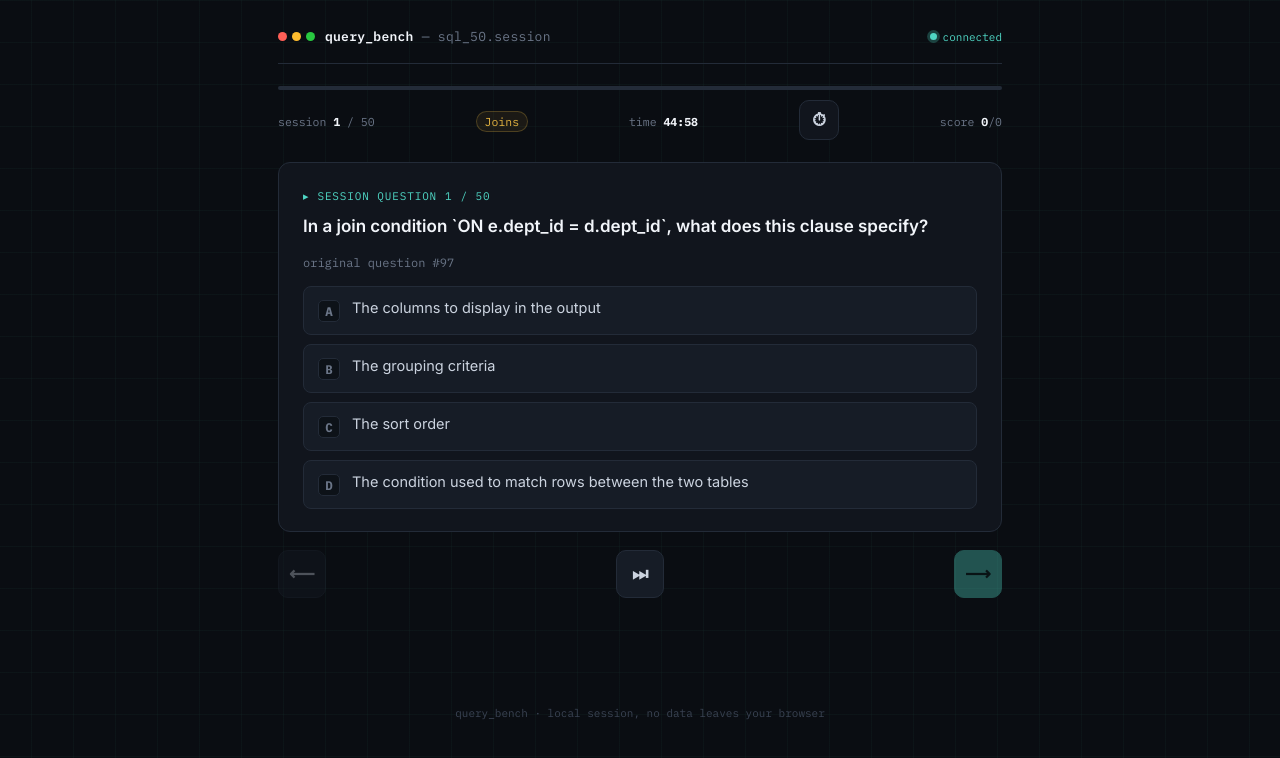
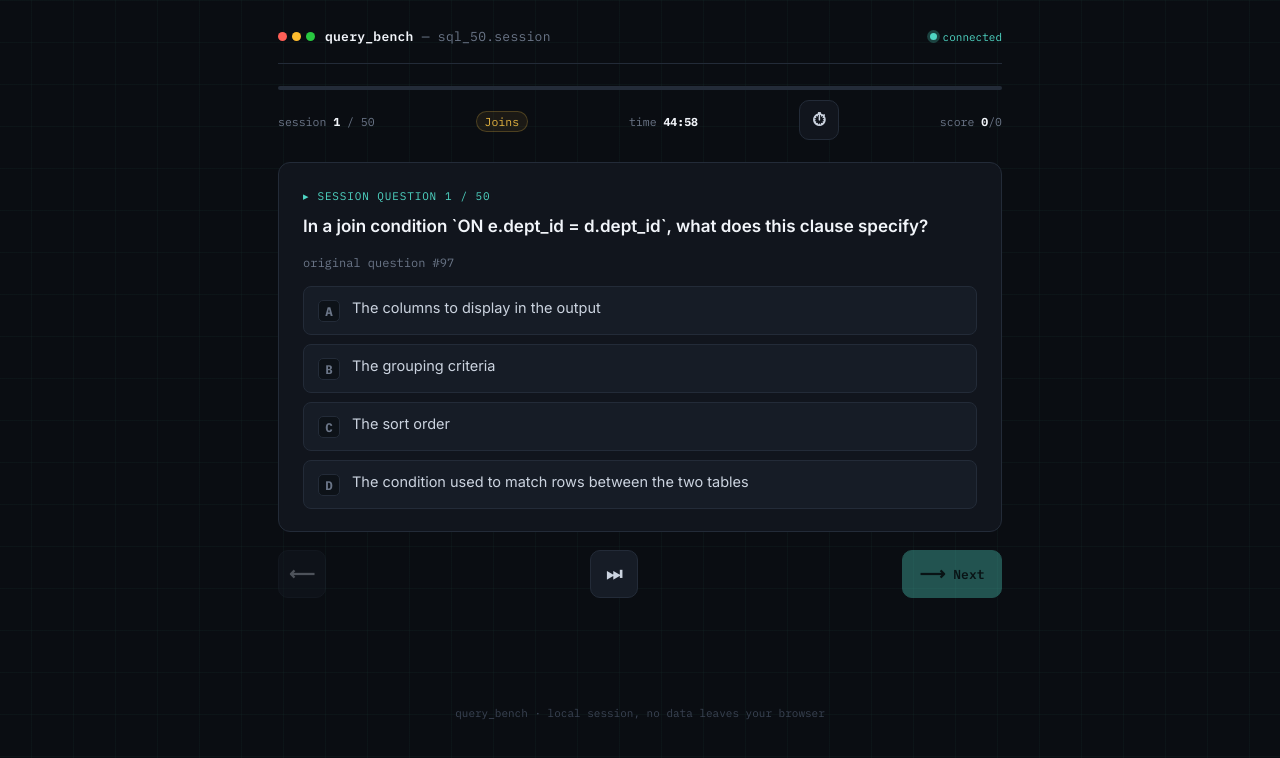
Before and after one commit to mayankpathakmp/sql-test, a React (Vite) app: page / in a window 1280 px wide. Both pictures are taken after a click on the button "▸ RUN QUERY — Start Test". Shown: the top 758 px of the page. Built offline with nearby package versions, Linux system fonts and the light colour scheme.

Commit message:
Make next button always visible and larger for last question navigation

```diff
--- a/src/App.css
+++ b/src/App.css
@@ -270,7 +270,13 @@
   }
   .btn.primary{
     background:var(--accent); color:#08201c; border-color:var(--accent);
-    padding:0 16px;
+    padding:0 18px;
+    min-width:100px;
+  }
+  .btn-text{
+    margin-left:8px;
+    font-size:13px;
+    line-height:1;
   }
   .btn.primary:hover{ transform:translateY(-1px); }
   .btn:focus-visible{ outline:2px solid var(--accent); outline-offset:2px; }
--- a/src/App.jsx
+++ b/src/App.jsx
@@ -481,7 +481,7 @@ export default function App() {
           </button>
           <button className="btn primary" id="next-btn" type="button" onClick={handleNext} disabled={!currentAnswer} aria-label={current < activeQueue.length - 1 ? 'Next question' : 'View final report'}>
             <span className="btn-icon">{current < activeQueue.length - 1 ? '⟶' : '✔'}</span>
-            {current === activeQueue.length - 1 ? <span className="btn-text">View final report</span> : null}
+            <span className="btn-text">{current < activeQueue.length - 1 ? 'Next' : 'View final report'}</span>
           </button>
         </div>
         {showFinishHint ? (
```
